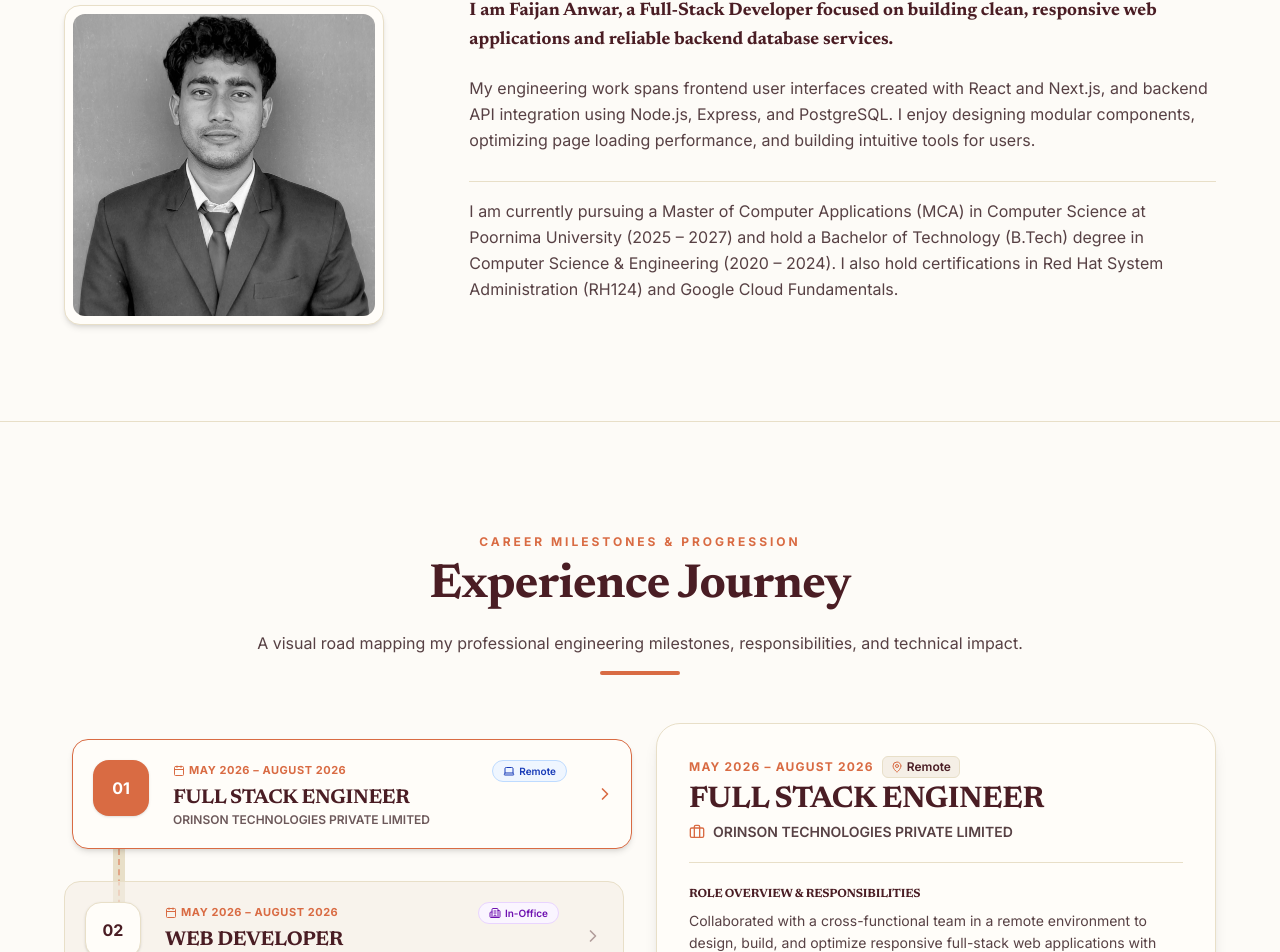
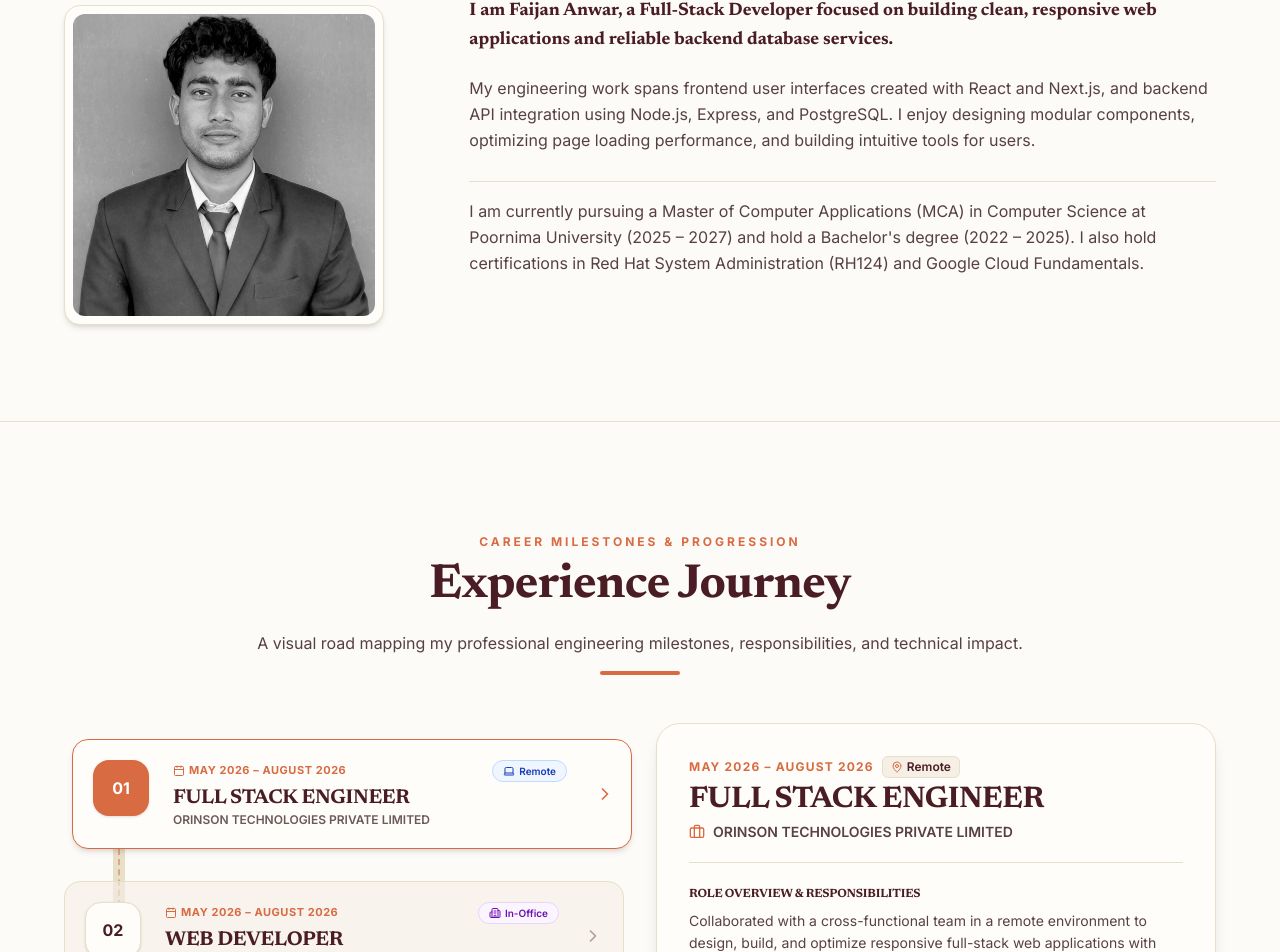
Before and after one commit to FAIJANANWAR/My-portfolio, a Next.js app: page / in a window 1280 px wide. Shown: the part 1005-1957 px from the top of the page. Built offline with nearby package versions, Linux system fonts and the light colour scheme.

Commit message:
fix: revert About section text to original approved version

```diff
--- a/src/components/sections/About.tsx
+++ b/src/components/sections/About.tsx
@@ -31,7 +31,7 @@ export default function About() {
             </div>
           </FadeInView>
 
-          {/* Polished Professional Summary (No Markdown syntax artifacts, No stat cards) */}
+          {/* Polished Professional Summary */}
           <FadeInView direction="right" delay={0.25} className="lg:col-span-8 flex flex-col gap-5">
             <p className="text-[#4A1D24] dark:text-[#FDFBF7] text-base sm:text-lg leading-relaxed font-bold font-editorial">
               I am Faijan Anwar, a Full-Stack Developer focused on building clean, responsive web applications and reliable backend database services.
@@ -40,7 +40,7 @@ export default function About() {
               My engineering work spans frontend user interfaces created with React and Next.js, and backend API integration using Node.js, Express, and PostgreSQL. I enjoy designing modular components, optimizing page loading performance, and building intuitive tools for users.
             </p>
             <p className="text-[#2D1217]/80 dark:text-[#F5EFE6]/80 text-sm sm:text-base leading-relaxed border-t border-[#E8DFC8] dark:border-[#3D2028] pt-4 mt-2">
-              I am currently pursuing a Master of Computer Applications (MCA) in Computer Science at Poornima University (2025 – 2027) and hold a Bachelor of Technology (B.Tech) degree in Computer Science & Engineering (2020 – 2024). I also hold certifications in Red Hat System Administration (RH124) and Google Cloud Fundamentals.
+              I am currently pursuing a Master of Computer Applications (MCA) in Computer Science at Poornima University (2025 – 2027) and hold a Bachelor&apos;s degree (2022 – 2025). I also hold certifications in Red Hat System Administration (RH124) and Google Cloud Fundamentals.
             </p>
           </FadeInView>
         </div>
```
